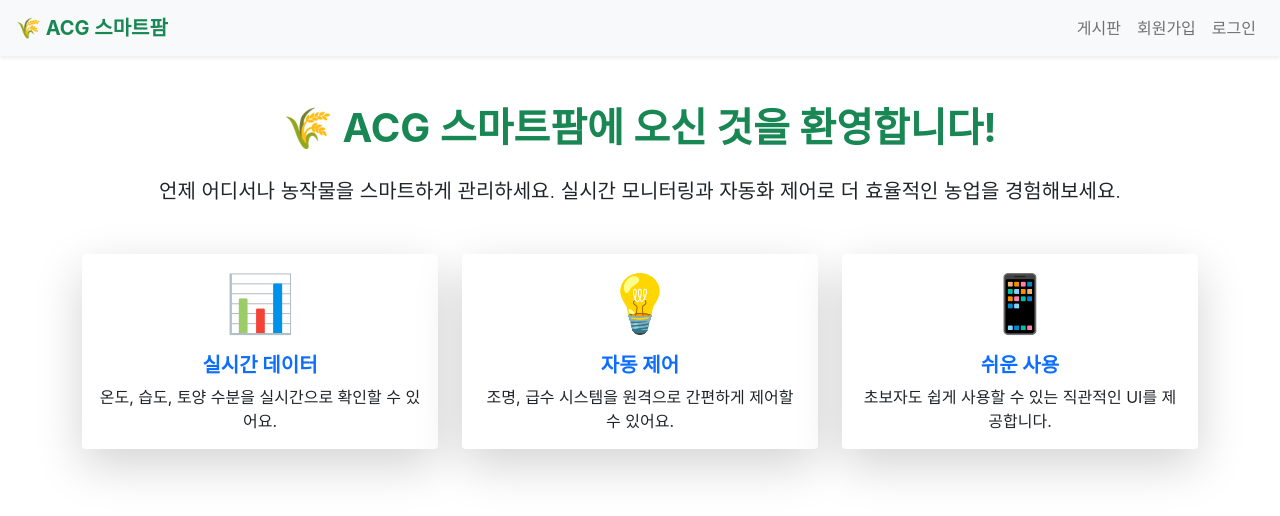
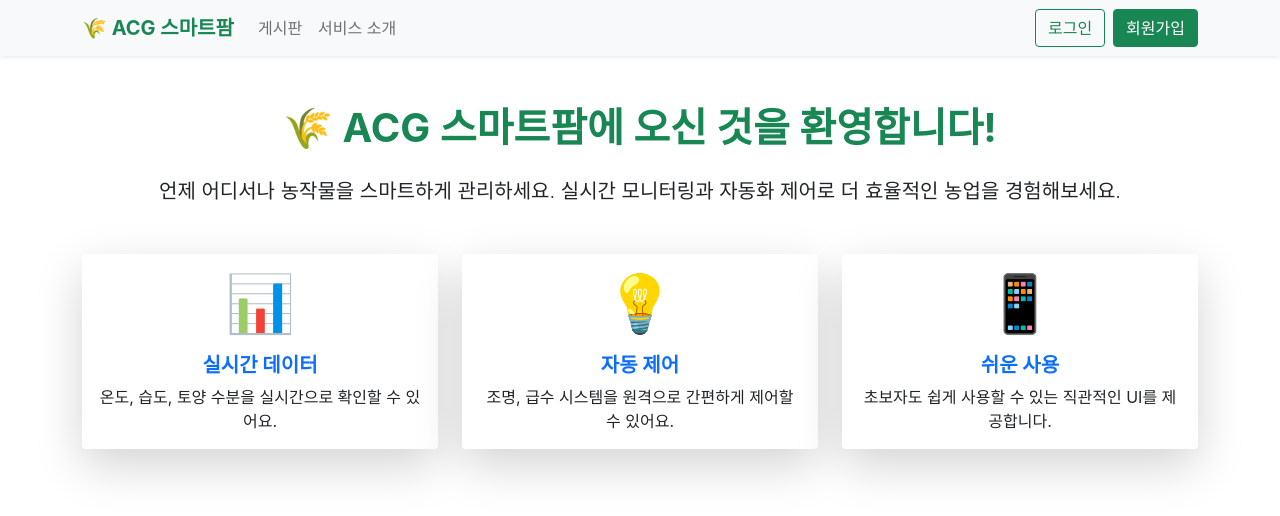
Before and after one commit to zozayx/MySmartFarmProject, a React (Create React App) app in the folder Web/: page / in a window 1280 px wide. Shown: the top 516 px of the page. Built offline with nearby package versions, Linux system fonts and the light colour scheme; no server answers.

Commit message:
홈 내비게이션 바 추가

```diff
--- a/Web/src/App.js
+++ b/Web/src/App.js
@@ -9,8 +9,8 @@ import BoardPage from "./pages/BoardPage";
 import WritePostPage from "./pages/WritePostPage";
 import PostDetailPage from "./pages/PostDetailPage";
 
-
-import SmartFarmNavbar from "./components/UserNavbar";
+import HomeNavbar from "./components/HomeNavbar";
+import UserNavbar from "./components/UserNavbar";
 import AdminNavbar from "./components/AdminNavbar";
 
 // 유저 페이지
@@ -48,9 +48,9 @@ function App() {
   return (
     <Router>
       <PopupProvider>
-      {userRole === "user" && <SmartFarmNavbar setUserRole={setUserRole} />}
+      {userRole === "user" && <UserNavbar setUserRole={setUserRole} />}
       {userRole === "admin" && <AdminNavbar setUserRole={setUserRole} />}
-
+      {!userRole && <HomeNavbar />} {/* 로그인 안 된 상태 */}
 
       <Routes>
         {/* ✅ 홈페이지 - 홍보용 */}
@@ -61,7 +61,7 @@ function App() {
 
         {/* ✅ 로그인 */}
         <Route path="/login" element={<LoginPage setUserRole={setUserRole} />} />
-        <Route path="/register" element={<RegisterPage />} />
+        <Route path="/signup" element={<RegisterPage />} />
 
         {/* ✅ 유저용 페이지 */}
         {userRole === "user" && (
--- /dev/null
+++ b/Web/src/components/HomeNavbar.js
@@ -0,0 +1,31 @@
+import { Navbar, Nav, Container, Button } from "react-bootstrap";
+import { Link } from "react-router-dom";
+
+function HomeNavbar() {
+  return (
+    <Navbar bg="light" expand="lg" className="shadow-sm">
+      <Container>
+        <Navbar.Brand as={Link} to="/" className="fw-bold text-success">
+          🌾 ACG 스마트팜
+        </Navbar.Brand>
+        <Navbar.Toggle aria-controls="basic-navbar-nav" />
+        <Navbar.Collapse id="basic-navbar-nav">
+          <Nav className="me-auto">
+            <Nav.Link as={Link} to="/board">게시판</Nav.Link>
+            <Nav.Link href="#features">서비스 소개</Nav.Link>
+          </Nav>
+          <Nav>
+            <Button as={Link} to="/login" variant="outline-success" className="me-2">
+              로그인
+            </Button>
+            <Button as={Link} to="/signup" variant="success">
+              회원가입
+            </Button>
+          </Nav>
+        </Navbar.Collapse>
+      </Container>
+    </Navbar>
+  );
+}
+
+export default HomeNavbar;
--- a/Web/src/components/UserNavbar.js
+++ b/Web/src/components/UserNavbar.js
@@ -6,7 +6,7 @@ import NavDropdown from "react-bootstrap/NavDropdown";
 import { Link, useNavigate } from "react-router-dom";
 import { usePopup } from "../context/PopupContext";
 
-function SmartFarmNavbar({ setUserRole }) {
+function UserNavbar({ setUserRole }) {
   const [expanded, setExpanded] = useState(false);
   const navigate = useNavigate();
   const { showPopup } = usePopup();
@@ -115,4 +115,4 @@ function SmartFarmNavbar({ setUserRole }) {
   );
 }
 
-export default SmartFarmNavbar;
+export default UserNavbar;
--- a/Web/src/pages/HomePage.js
+++ b/Web/src/pages/HomePage.js
@@ -1,14 +1,11 @@
-import { Container, Row, Col, Card, Navbar, Nav } from "react-bootstrap";
-import { useNavigate } from "react-router-dom";
+import { Container, Row, Col, Card } from "react-bootstrap";
 import { useEffect, useState } from "react";
 import "animate.css";
 
 const BASE_URL = process.env.REACT_APP_API_BASE_URL;
 
 function HomePage({ setUserRole }) {
-  const navigate = useNavigate();
   const [animated, setAnimated] = useState(false);
-  const [userRole, setLocalUserRole] = useState(null); // 로그인 여부 확인용
 
   // ✅ 자동 로그인 체크
   useEffect(() => {
@@ -16,12 +13,11 @@ function HomePage({ setUserRole }) {
       try {
         const res = await fetch(`${BASE_URL}/me`, {
           method: "GET",
-          credentials: "include", // 쿠키 포함
+          credentials: "include",
         });
         const data = await res.json();
         if (data.success) {
-          setUserRole(data.role);       // 상위 App에도 전달
-          setLocalUserRole(data.role);  // 로컬 상태에도 저장해서 UI 렌더링
+          setUserRole(data.role);       // App.js 상태 업데이트
         }
       } catch (err) {
         console.log("자동 로그인 안 됨");
@@ -32,52 +28,20 @@ function HomePage({ setUserRole }) {
   }, [setUserRole]);
 
   useEffect(() => {
-    setTimeout(() => setAnimated(true), 10); // 애니메이션 지연
+    setTimeout(() => setAnimated(true), 10);
   }, []);
 
   return (
-    <>
-      {/* 상단 네비게이션 바 */}
-      <Navbar bg="light" expand="lg" className="px-3 shadow-sm">
-        <Navbar.Brand
-          className="fw-bold text-success"
-          style={{ cursor: "pointer" }}
-          onClick={() => navigate("/")}
-        >
-          🌾 ACG 스마트팜
-        </Navbar.Brand>
-        <Navbar.Toggle aria-controls="basic-navbar-nav" />
-        <Navbar.Collapse id="basic-navbar-nav">
-          <Nav className="ms-auto">
-            <Nav.Link onClick={() => navigate("/board")}>게시판</Nav.Link>
-
-            {userRole ? (
-              // ✅ 로그인 상태일 때: 내 농장 버튼
-              <Nav.Link onClick={() => navigate("/user")}>🌱 내 농장</Nav.Link>
-            ) : (
-              // ✅ 비로그인 상태일 때: 로그인 & 회원가입
-              <>
-                <Nav.Link onClick={() => navigate("/register")}>회원가입</Nav.Link>
-                <Nav.Link onClick={() => navigate("/login")}>로그인</Nav.Link>
-              </>
-            )}
-          </Nav>
-        </Navbar.Collapse>
-      </Navbar>
-
-      {/* 메인 콘텐츠 */}
     <Container className={`text-center py-5 ${animated ? "animate__animated animate__fadeIn" : ""}`}>
       <h1 className="fw-bold text-success mb-4 animate__animated animate__fadeInDown">
         🌾 ACG 스마트팜에 오신 것을 환영합니다!
       </h1>
-
       <p className="lead mb-5 animate__animated animate__fadeInUp animate__delay-1s">
         언제 어디서나 농작물을 스마트하게 관리하세요.
         실시간 모니터링과 자동화 제어로 더 효율적인 농업을 경험해보세요.
       </p>
 
       <Row className="mb-5 animate__animated animate__zoomIn animate__delay-2s">
-          {/* 카드 3개 */}
         {[...Array(3)].map((_, i) => (
           <Col md={4} key={i}>
             <Card className="shadow-lg border-0 h-100">
@@ -101,7 +65,6 @@ function HomePage({ setUserRole }) {
         ))}
       </Row>
     </Container>
-    </>
   );
 }
 
```
Lines whose indentation alone changed are shown as unchanged.
